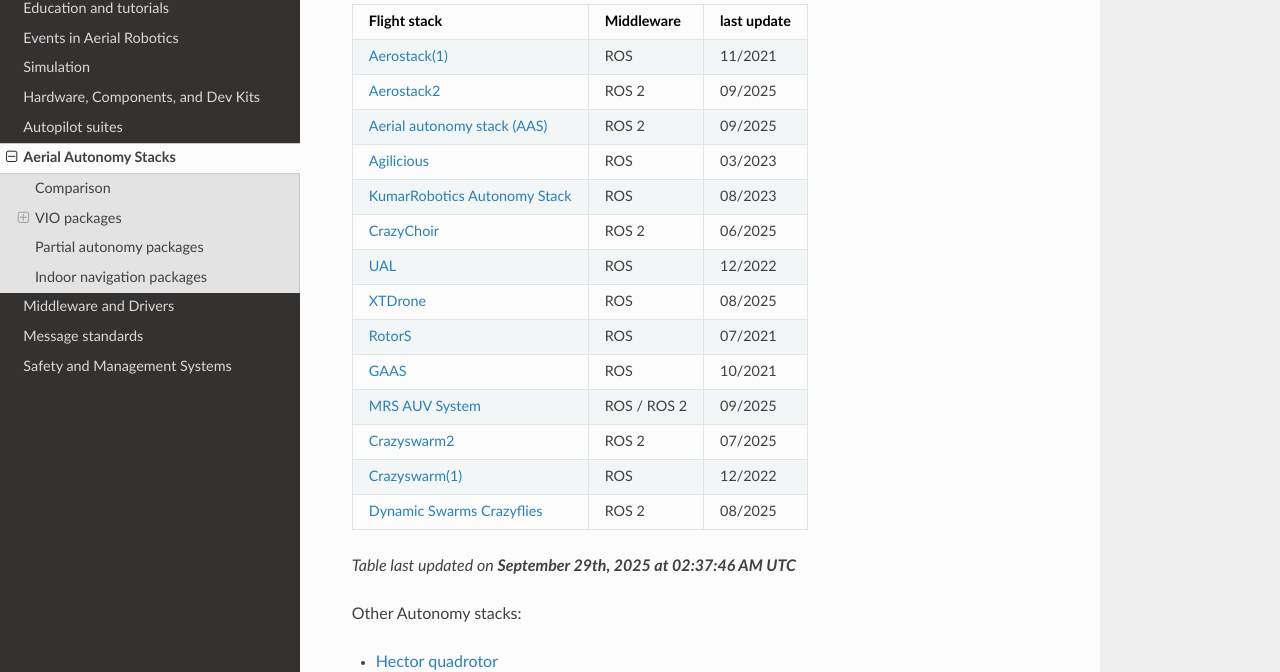
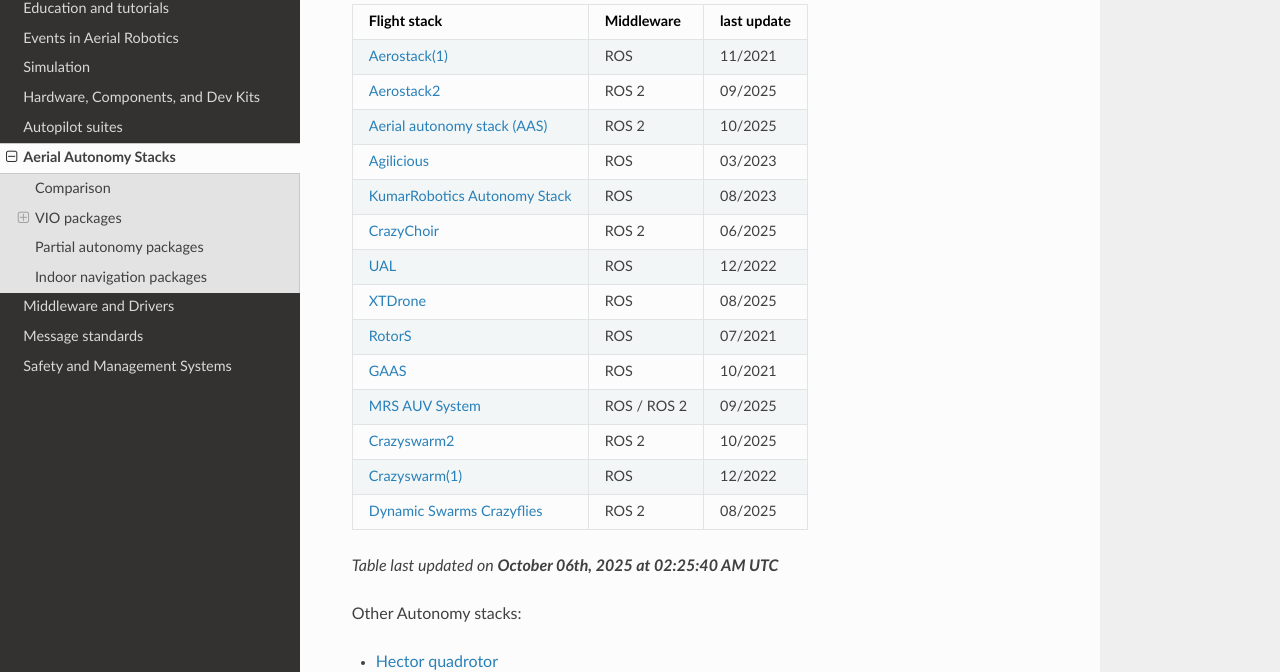
Before and after one commit to ROS-Aerial/aerial_robotic_landscape, an MkDocs documentation site: the page built from docs/aerial_autonomy_stacks.md, in a window 1280 px wide and 900 px high, scrolled down 455 px. Shown: the part 141-813 px from the top of the window. Built offline with MkDocs 1.6.1, drawn with Linux system fonts in a browser that asks for light colours; nearby versions of some CDN libraries; some of the changed text lies outside the part shown.

Commit message:
docs: weekly update autonomy stacks (#138)
Co-authored-by: mrpollo <317648+mrpollo@users.noreply.github.com>

```diff
--- a/docs/aerial_autonomy_stacks.md
+++ b/docs/aerial_autonomy_stacks.md
@@ -16,7 +16,7 @@ the following autonomy stack table was extracted and adapted.
 | -------------- | ----- | ------- |
 | [Aerostack(1)](https://github.com/cvar-upm/aerostack/wiki)       | ROS        | 11/2021 |
 | [Aerostack2](https://github.com/aerostack2/aerostack2)       | ROS 2      | 09/2025 |
-| [Aerial autonomy stack (AAS)](https://github.com/JacopoPan/aerial-autonomy-stack)       | ROS 2        | 09/2025 |
+| [Aerial autonomy stack (AAS)](https://github.com/JacopoPan/aerial-autonomy-stack)       | ROS 2        | 10/2025 |
 | [Agilicious](https://agilicious.readthedocs.io/en/latest/index.html)       | ROS        | 03/2023      |
 | [KumarRobotics Autonomy Stack](https://github.com/KumarRobotics/kr_autonomous_flight)  | ROS        | 08/2023 |
 | [CrazyChoir](https://github.com/OPT4SMART/crazychoir)     | ROS 2      | 06/2025 |
@@ -25,11 +25,11 @@ the following autonomy stack table was extracted and adapted.
 | [RotorS](https://github.com/ethz-asl/rotors_simulator)         | ROS        | 07/2021 |
 | [GAAS](https://github.com/generalized-intelligence/GAAS)           | ROS        | 10/2021 |
 | [MRS AUV System](https://github.com/ctu-mrs/mrs_uav_system)   | ROS / ROS 2       | 09/2025 |
-| [Crazyswarm2](https://github.com/IMRCLab/crazyswarm2)         | ROS 2        | 07/2025 |
+| [Crazyswarm2](https://github.com/IMRCLab/crazyswarm2)         | ROS 2        | 10/2025 |
 | [Crazyswarm(1)](https://crazyswarm.readthedocs.io/en/latest/)    | ROS        | 12/2022      |
 | [Dynamic Swarms Crazyflies](https://github.com/DynamicSwarms/ds-crazyflies) | ROS 2 | 08/2025 |
 
-_Table last updated on **September 29th, 2025 at 02:37:46 AM UTC**_
+_Table last updated on **October 06th, 2025 at 02:25:40 AM UTC**_
 
 Other Autonomy stacks:
 
@@ -81,7 +81,7 @@ Given the above [Aerial Autonomy Stacks](https://github.com/ROS-Aerial/aerial_ro
 | [pidrone_pkg](https://github.com/h2r/pidrone_pkg/tree/dd21)   | ✓    | Mono camera/IR | ROS 1 | N/A | Duckiedrone | 05/2024 |
 
 
-_Table last updated on **September 29th, 2025 at 02:37:46 AM UTC**_
+_Table last updated on **October 06th, 2025 at 02:25:40 AM UTC**_
 
 
 --8<-- "docs/goatcounter.html"
```
